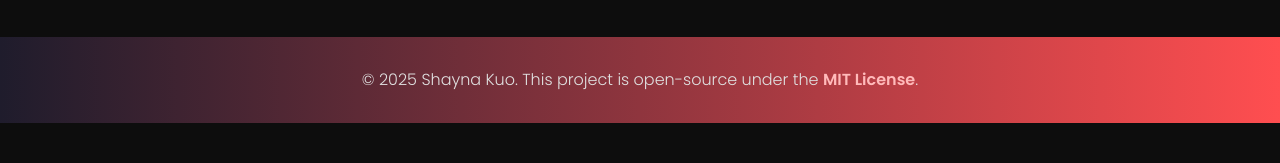
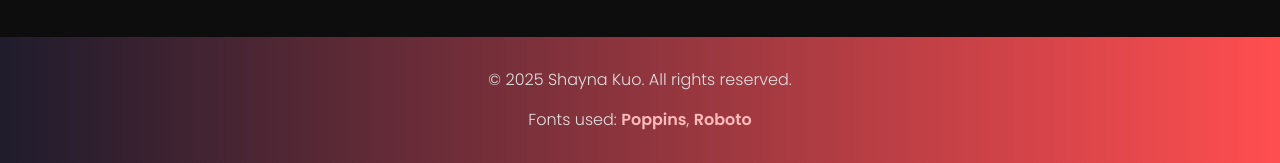
Before and after one commit to ShaynaKuo/Project5, a plain HTML site: page chapter3.html in a window 1280 px wide. Shown: the part 824-987 px from the top of the page. Before the commit the page ends 947 px from the top, so only its background shows below. Drawn offline with Linux system fonts and the light colour scheme.

Commit message:
Update chapter3.html

```diff
--- a/chapter3.html
+++ b/chapter3.html
@@ -34,7 +34,11 @@
     </main>
 
     <footer>
-        <p>&copy; 2025 Shayna Kuo. This project is open-source under the <a href="https://opensource.org/licenses/MIT" target="_blank">MIT License</a>.</p>
-    </footer>
+    <p>&copy; 2025 Shayna Kuo. All rights reserved.</p>
+    <p>Fonts used:
+        <a href="https://fonts.google.com/specimen/Poppins" target="_blank">Poppins</a>,
+        <a href="https://fonts.google.com/specimen/Roboto" target="_blank">Roboto</a>
+    </p>
+</footer>
 </body>
 </html>
```
